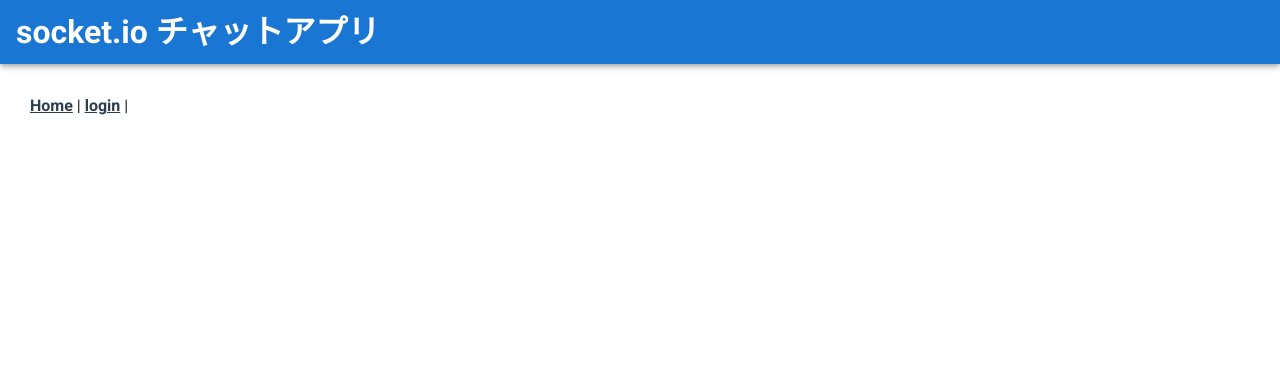
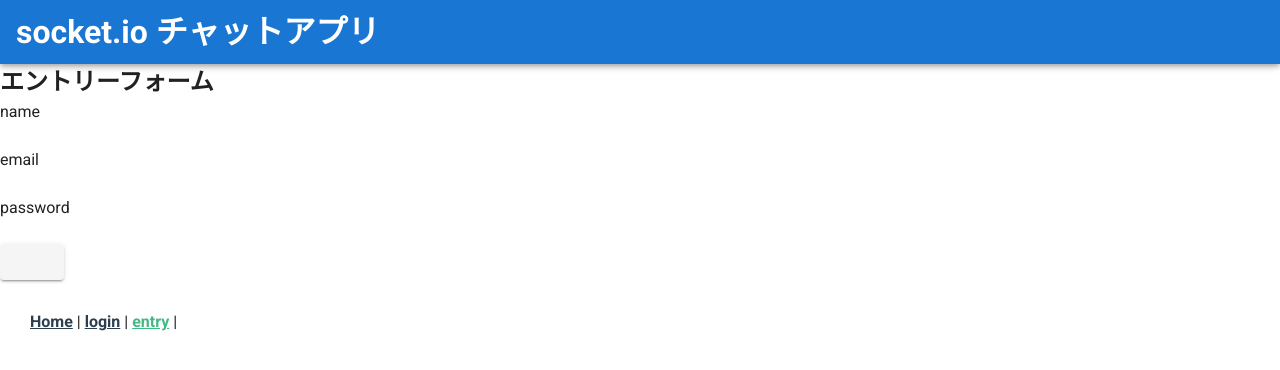
Before and after one commit to kuniyuki-f/vue-express-chat-app, a Vue app: page /entry in a window 1280 px wide. Shown: the top 370 px of the page. Built offline with nearby package versions, Linux system fonts and the light colour scheme.

Commit message:
add entry.vue エントリーフォームを追加

```diff
--- a/src/App.vue
+++ b/src/App.vue
@@ -8,6 +8,7 @@
       <div id="nav">
         <router-link to="/">Home</router-link> |
         <router-link to="/login">login</router-link> |
+        <router-link to="/entry">entry</router-link> |
       </div>
     </v-main>
   </v-app>
--- a/src/router/index.js
+++ b/src/router/index.js
@@ -2,6 +2,7 @@ import Vue from 'vue'
 import VueRouter from 'vue-router'
 import room from '@/views/chat.vue';
 import login from '@/views/login.vue';
+import entry from '@/views/entry.vue';
 
 Vue.use(VueRouter)
 
@@ -14,6 +15,10 @@ const routes = [
     path: '/login',
     component: login
   },
+  {
+    path: '/entry',
+    component: entry
+  },
 ]
 
 const router = new VueRouter({
--- /dev/null
+++ b/src/views/entry.vue
@@ -0,0 +1,57 @@
+<template>
+  <div>
+    <v-form>
+      <dl>
+        <h2>エントリーフォーム</h2>
+        <dt>name</dt>
+        <dd>
+          <input type="text" name="name" v-model="user.name" />
+        </dd>
+        <dt>email</dt>
+        <dd>
+          <input type="email" name="email" v-model="user.email" />
+        </dd>
+        <dt>password</dt>
+        <dd>
+          <input type="password" name="password" v-model="user.password" />
+        </dd>
+        <v-btn @click="entry" @submit.prevent></v-btn>
+        {{ user.password }} <br />
+      </dl>
+    </v-form>
+  </div>
+</template>
+
+<script>
+import bcrypt from "bcryptjs";
+import axios from "axios";
+
+export default {
+  name: "entryForm",
+  data() {
+    return {
+      user: {
+        email: "",
+        name: "",
+        password: "",
+      },
+    };
+  },
+  methods: {
+    entry: function () {
+      this.user.password = bcrypt.hashSync(this.user.password, 10);
+      axios
+        .post("http://localhost:3000/entry", {
+          user: this.user,
+        })
+        .then((response) => {
+          console.log(response);
+          this.$router.push("/login");
+        })
+        .catch(() => {
+          console.log("登録失敗");
+        });
+    },
+  },
+};
+</script>
```
